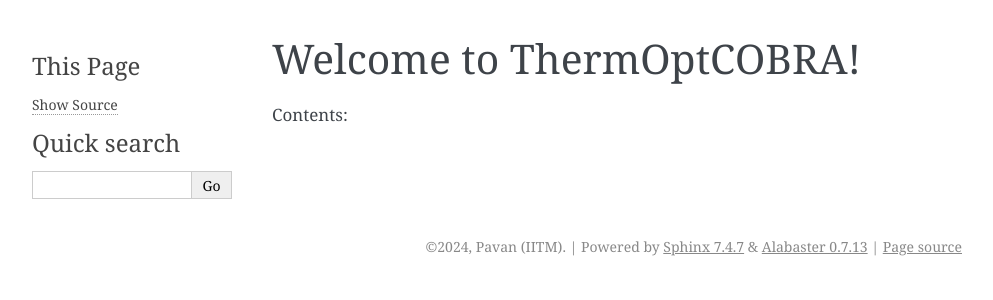
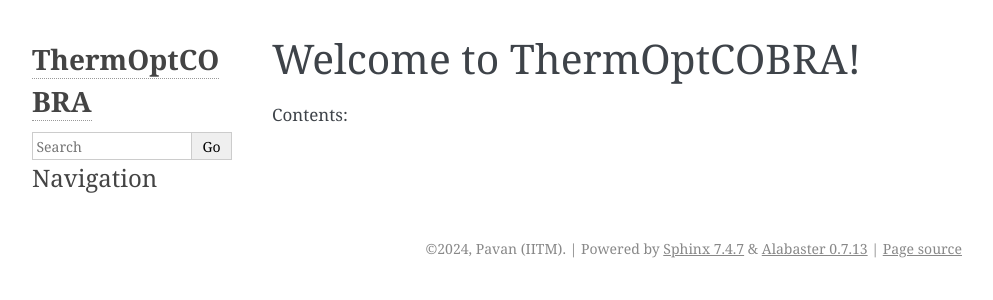
Before and after one commit to NiravBhattLab/ThermOptCOBRA, a Sphinx documentation site: the page built from docs/source/index.rst, in a window 1280 px wide. Shown: the top 300 px of the page, without its empty margins (148-1141 px from the left). Built offline with Sphinx 7.4.7, drawn with Linux system fonts in a browser that asks for light colours; pages that are not in the unit, such as notebooks, are missing from menus.

Commit message:
Update conf.py

```diff
--- a/docs/source/conf.py
+++ b/docs/source/conf.py
@@ -145,7 +145,15 @@ pygments_style = 'sphinx'
 # -- Options for HTML output ----------------------------------------------
 
 html_theme = 'alabaster'
-
+html_sidebars = {
+    '**': [
+        'about.html',
+        'searchfield.html',
+        'navigation.html',
+        'relations.html',
+        'donate.html',
+    ]
+}
 # html_theme_path = [sphinx_rtd_theme.get_html_theme_path()]
 
 # html_sidebars = sphinx_cobra_theme.default_sidebars()
@@ -175,7 +183,7 @@ html_theme = 'alabaster'
 #                'display_github': True}
 # Add any paths that contain custom themes here, relative to this directory.
 # html_theme_path = []
-html_title = u'ThermOptCOBRA'
+# html_title = u'ThermOptCOBRA'
 # Add any paths that contain custom static files (such as style sheets) here,
 # relative to this directory. They are copied after the builtin static files,
 # so a file named "default.css" will overwrite the builtin "default.css".
```
